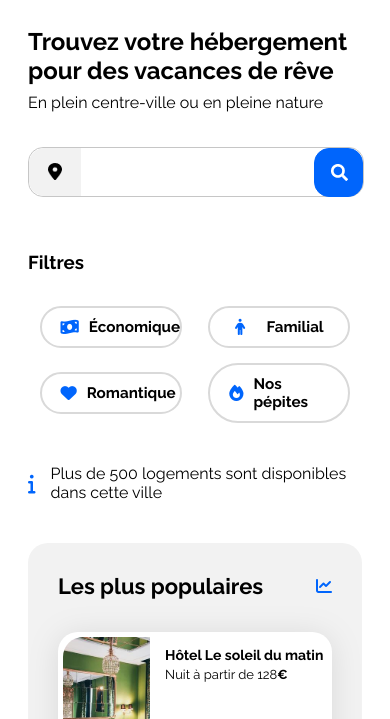
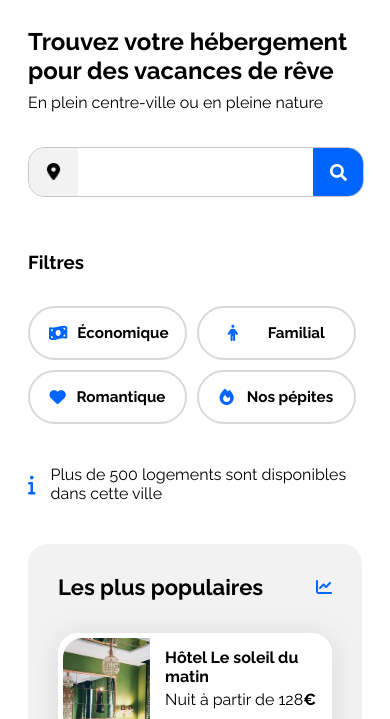
Before and after one commit to JdAlofa/Booki, a plain HTML site: page index.html in a window 390 px wide. Shown: the part 125-844 px from the top of the page. Drawn offline with Linux system fonts and the light colour scheme.

Commit message:
Final touches on the css mobile media queries queries

```diff
--- a/css/style.css
+++ b/css/style.css
@@ -8,6 +8,7 @@
     --main-bg-color: #F2F2F2;
     --filter-bg-color: #DEEBFF;
 }
+
 
 /* --------HEADER STYLES------------------------------------------------- */
 header {
@@ -93,7 +94,7 @@ header {
     gap: 0px;
     border: 1px solid var(--Grey, #c6c6c6);
     background: var(--White, #FFF);
-    border-radius: 15px;
+    border-radius: 16px;
     justify-content: flex-start;
     height: 48px;
 
@@ -478,11 +479,13 @@ footer {
     color: var(--main-color);
 }
 
-/* Le code ci-dessous correspond à la version responsive uniquement */
+
+
 
 /****** Media queries ***********/
 /* Medium devices (tablets, less/equal than 1024px) */
-@media (max-width: 1024px) {
+@media (min-width:850px) and ( max-width: 1142px) {
+
 
     header {
         width: 100%;
@@ -539,7 +542,7 @@ footer {
 }
 
 /* Small devices (phones, less than 768px) */
-@media (max-width: 767.98px) {
+@media (max-width: 850px) {
     header {
         display: flex;
         flex-direction: column;
@@ -549,10 +552,11 @@ footer {
 
     .main-container {
         padding: 0px 20px 0px 20px;
+
     }
 
     .topRightMenu {
-        justify-content: space-between;
+        justify-content: space-around;
     }
 
     #searchBar {
@@ -562,9 +566,11 @@ footer {
 
 
     #searchButton {
-        width: 49px;
-        height: 49px;
+        width: 50px;
+        height: 100%;
         border-radius: 15px;
+        border-top-left-radius: 0px;
+        border-bottom-left-radius: 0px;
     }
 
     #searchIcon {
@@ -575,13 +581,24 @@ footer {
         display: none;
     }
 
+    #filterBar{
+        display: flex;
+        flex-direction: column;
+        align-items: flex-start;
+        }
+
     .filtersGroup {
+        display: flex;
+        flex-direction: row;
         flex-wrap: wrap;
-        justify-content: space-evenly;
+        gap:10px;
+        justify-content:flex-start ;
+
     }
 
     .filters {
-        width: 30%;
+        width: 35%;
+        height: 50px;
         font-size: 13px;
     }
 
@@ -592,6 +609,7 @@ footer {
 
     .hebergements {
         width: 100%;
+        margin-top: 30px;
     }
 
 
```
